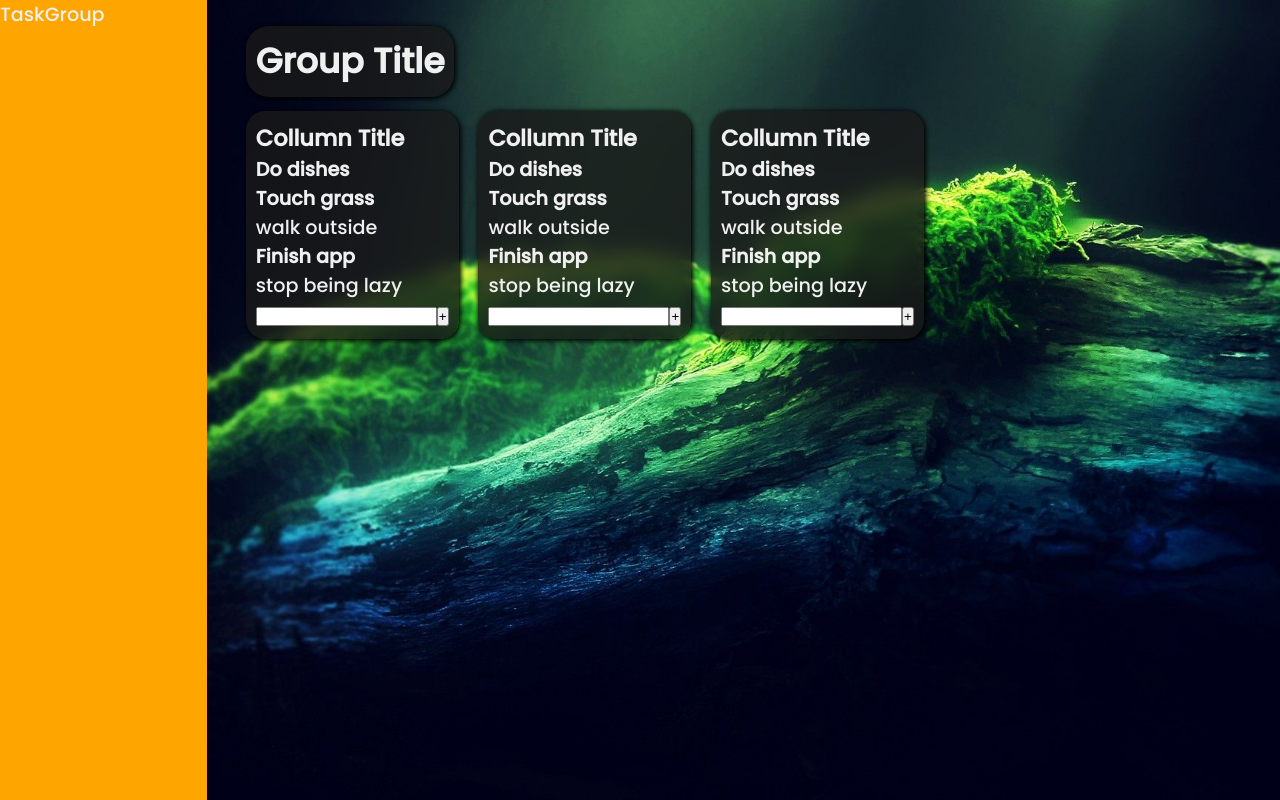
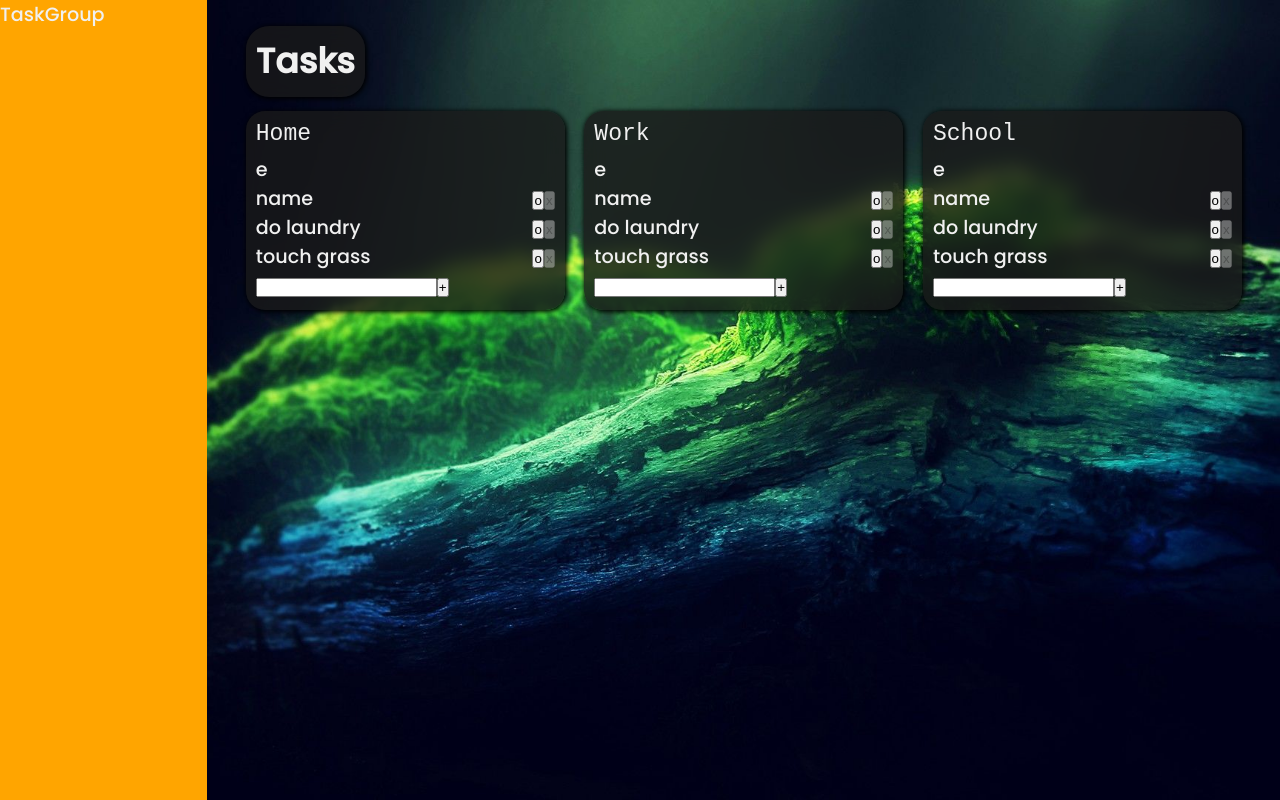
Before and after one commit to Predakor/Tasker, a React (Create React App) app: page / in a window 1280 px wide. Built offline with nearby package versions, Linux system fonts and the light colour scheme.

Commit message:
Added basic functionality

```diff
--- a/src/App.js
+++ b/src/App.js
@@ -1,32 +1,15 @@
 import { useState } from "react";
-import TaskColumn from "./components/taskColumn/TaskColumn";
+import Sidebar from "./sidebar/Sidebar";
 import TaskGroup from "./components/taskGroup/TaskGroup";
-import Task from "./components/task/Task";
+import groups from "./utils/dummyData.json";
 import "./main.css";
-import Sidebar from "./sidebar/Sidebar";
 
 function App() {
-  const [taskGroup, setTaskGroup] = useState();
+  const [activeTaskGroup, setActiveTaskGroup] = useState(groups[0]);
   return (
     <>
       <Sidebar />
-      <TaskGroup>
-        <TaskColumn>
-          <Task title={"task1"}>Do laundry</Task>
-          <Task title={"task2"}>touch grass</Task>
-          <Task title={"task3"}>finish this app</Task>
-        </TaskColumn>
-        <TaskColumn>
-          <Task title={"task1"}>Do laundry</Task>
-          <Task title={"task2"}>touch grass</Task>
-          <Task title={"task3"}>finish this app</Task>
-        </TaskColumn>
-        <TaskColumn>
-          <Task title={"task1"}>Do laundry</Task>
-          <Task title={"task2"}>touch grass</Task>
-          <Task title={"task3"}>finish this app</Task>
-        </TaskColumn>
-      </TaskGroup>
+      <TaskGroup group={activeTaskGroup} />
       <footer></footer>
     </>
   );
--- a/src/components/task/Task.js
+++ b/src/components/task/Task.js
@@ -1,11 +1,29 @@
-import Card from "../card/Card";
+import { useState } from "react";
 import styles from "./Task.module.css";
 
-function Task({ title, children }) {
+function Task({ data }) {
+  const [taskState, setTaskState] = useState(data.isDone);
+  const { name, descr, isDone } = data;
+
+  function toggleTaskState() {
+    data.isDone = !taskState;
+    setTaskState(!taskState);
+  }
+  function showInfo() {
+    console.log(descr, isDone);
+  }
+
   return (
     <div className={styles.task}>
-      <h4>{title}</h4>
-      <p>{children}</p>
+      <p onClick={showInfo} className={isDone ? styles.done : ""}>
+        {name}
+      </p>
+      <div>
+        <button onClick={toggleTaskState}>o</button>
+        <button disabled={!isDone} onClick={toggleTaskState}>
+          x
+        </button>
+      </div>
     </div>
   );
 }
--- a/src/components/task/Task.module.css
+++ b/src/components/task/Task.module.css
@@ -1,3 +1,38 @@
 .task {
+  display: flex;
+  justify-content: space-between;
+
   padding: 0;
+  transition: 0.3s;
+  cursor: pointer;
 }
+.task:hover {
+  background-color: rgb(50, 50, 50);
+  transition: 0.3s ease-in;
+}
+.done {
+  position: relative;
+  transition: 2s;
+}
+.done::after {
+  content: "";
+  position: absolute;
+  top: 50%;
+  left: 0;
+
+  background-color: var(--secondary-color);
+
+  width: 100%;
+  height: 10%;
+
+  animation: line 0.5s;
+}
+
+@keyframes line {
+  0% {
+    width: 0%;
+  }
+  100% {
+    width: 100%;
+  }
+}
--- a/src/components/taskColumn/TaskColumn.js
+++ b/src/components/taskColumn/TaskColumn.js
@@ -1,22 +1,16 @@
 import Card from "../card/Card";
 import Task from "../task/Task";
+import Title from "../title/Title.js";
 import styles from "./taskColumn.module.css";
 
-let tasks = [
-  { id: 1, title: "Do dishes", descr: "", status: "new" },
-  { id: 2, title: "Touch grass", descr: "walk outside", status: "started" },
-  { id: 3, title: "Finish app", descr: "stop being lazy", status: "ended" },
-];
-
-function taskColumn({ children }) {
+function TaskColumn({ data }) {
+  const { name, tasks } = data;
   return (
     <Card>
-      <h3>Collumn Title</h3>
+      <Title columnData={data} />
       <div>
         {tasks.map((task) => (
-          <Task title={task.title} key={task.id}>
-            {task.descr}
-          </Task>
+          <Task data={task} key={task.id} />
         ))}
       </div>
 
@@ -28,4 +22,4 @@ function taskColumn({ children }) {
     </Card>
   );
 }
-export default taskColumn;
+export default TaskColumn;
--- a/src/components/taskGroup/TaskGroup.js
+++ b/src/components/taskGroup/TaskGroup.js
@@ -1,16 +1,22 @@
 import Card from "../card/Card";
+import TaskColumn from "../taskColumn/TaskColumn";
 import styles from "./TaskGroup.module.css";
 
-function TaskGroup({ tasks, children }) {
+function TaskGroup({ group }) {
+  const { name, columns } = group;
   return (
     <main className={styles.container}>
       <div>
         <Card className={styles.title}>
-          <h2>Group Title</h2>
+          <h2>{name}</h2>
         </Card>
       </div>
 
-      <section className={styles.columns}>{children}</section>
+      <section className={styles.columns}>
+        {columns.map((column) => (
+          <TaskColumn data={column} key={column.name} />
+        ))}
+      </section>
     </main>
   );
 }
--- /dev/null
+++ b/src/components/title/Title.js
@@ -0,0 +1,37 @@
+import styles from "./Title.module.css";
+
+function Title({ columnData }) {
+  const { name } = columnData;
+  function checkForEnd(e) {
+    if (e.key === "Enter") saveTitle(e);
+  }
+  function saveTitle(e) {
+    e.preventDefault();
+
+    const currentValue = e.target.value;
+    let isValid = currentValue.length > 3;
+    if (isValid) {
+      e.target.blur();
+      columnData.name = currentValue;
+    } else e.target.value = name;
+  }
+  return (
+    <>
+      <textarea
+        className={styles.textarea}
+        onKeyDown={checkForEnd}
+        onBlur={saveTitle}
+        name={`${name}-text`}
+        id={`${name}-text`}
+        cols="20"
+        rows="1"
+        maxLength={20}
+        defaultValue={name}
+        spellCheck="false"
+      />
+      <label htmlFor={`${name}-text`}>e</label>
+    </>
+  );
+}
+
+export default Title;
--- /dev/null
+++ b/src/components/title/Title.module.css
@@ -0,0 +1,13 @@
+.textarea {
+  background: none;
+  border: none;
+
+  color: var(--secondary-color);
+  font-size: var(--font-size);
+  resize: none;
+}
+.textarea:focus-visible {
+  background-color: var(--primary-color);
+
+  outline: none;
+}
--- a/src/utils/dummyData.json
+++ b/src/utils/dummyData.json
@@ -1,12 +1,76 @@
-{
-    "Tasks":
-    [
-        {
-            "id":1,
-            "title":"Tasks",
-            "state":"new",
-            "descr":"task to make"
-        }
-    ]
-
-}
+[
+    {
+        "name": "Tasks",
+        "columns": [
+            {
+                "name": "Home",
+                "tasks": [
+                    {
+                        "id": 0,
+                        "name": "name",
+                        "descr": "description opional",
+                        "isDone": false
+                    },
+                    {
+                        "id": 1,
+                        "name": "do laundry",
+                        "descr": "description opional",
+                        "isDone": false
+                    },
+                    {
+                        "id": 2,
+                        "name": "touch grass",
+                        "descr": "description opional",
+                        "isDone": false
+                    }
+                ]
+            },
+            {
+                "name": "Work",
+                "tasks": [
+                    {
+                        "id": 0,
+                        "name": "name",
+                        "descr": "description opional",
+                        "isDone": false
+                    },
+                    {
+                        "id": 1,
+                        "name": "do laundry",
+                        "descr": "description opional",
+                        "isDone": false
+                    },
+                    {
+                        "id": 2,
+                        "name": "touch grass",
+                        "descr": "description opional",
+                        "isDone": false
+                    }
+                ]
+            },
+            {
+                "name": "School",
+                "tasks": [
+                    {
+                        "id": 0,
+                        "name": "name",
+                        "descr": "description opional",
+                        "isDone": false
+                    },
+                    {
+                        "id": 1,
+                        "name": "do laundry",
+                        "descr": "description opional",
+                        "isDone": false
+                    },
+                    {
+                        "id": 2,
+                        "name": "touch grass",
+                        "descr": "description opional",
+                        "isDone": false
+                    }
+                ]
+            }
+        ]
+    }
+]
```
